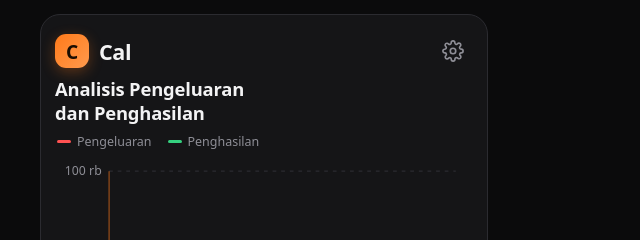
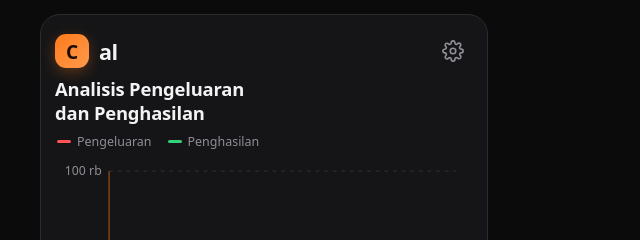
Before and after one commit to aldo19271/catatan_keuangan, a website: page index.html in a window 1280 px wide. Shown: the top 240 px of the page, 376-1016 px from the left. Drawn offline with Linux system fonts and the light colour scheme.

Commit message:
update index.html

```diff
--- a/index.html
+++ b/index.html
@@ -19,7 +19,7 @@
 <main id="app">
   <header class="card top">
     <div class="top-row">
-      <div class="brand"><span class="logo" aria-hidden="true">C</span><span class="wordmark">Cal</span></div>
+      <div class="brand"><span class="logo" aria-hidden="true">C</span><span class="wordmark">al</span></div>
       <button id="btnSettings" class="icon-btn" aria-label="Pengaturan">
         <svg viewBox="0 0 24 24" width="22" height="22" fill="none" stroke="currentColor" stroke-width="1.8" stroke-linecap="round" stroke-linejoin="round"><circle cx="12" cy="12" r="3"/><path d="M19.4 15a1.7 1.7 0 0 0 .3 1.8l.1.1a2 2 0 1 1-2.8 2.8l-.1-.1a1.7 1.7 0 0 0-1.8-.3 1.7 1.7 0 0 0-1 1.5V21a2 2 0 1 1-4 0v-.1a1.7 1.7 0 0 0-1.1-1.5 1.7 1.7 0 0 0-1.8.3l-.1.1a2 2 0 1 1-2.8-2.8l.1-.1a1.7 1.7 0 0 0 .3-1.8 1.7 1.7 0 0 0-1.5-1H3a2 2 0 1 1 0-4h.1a1.7 1.7 0 0 0 1.5-1.1 1.7 1.7 0 0 0-.3-1.8l-.1-.1a2 2 0 1 1 2.8-2.8l.1.1a1.7 1.7 0 0 0 1.8.3H9a1.7 1.7 0 0 0 1-1.5V3a2 2 0 1 1 4 0v.1a1.7 1.7 0 0 0 1 1.5 1.7 1.7 0 0 0 1.8-.3l.1-.1a2 2 0 1 1 2.8 2.8l-.1.1a1.7 1.7 0 0 0-.3 1.8V9a1.7 1.7 0 0 0 1.5 1H21a2 2 0 1 1 0 4h-.1a1.7 1.7 0 0 0-1.5 1z"/></svg>
       </button>
```
